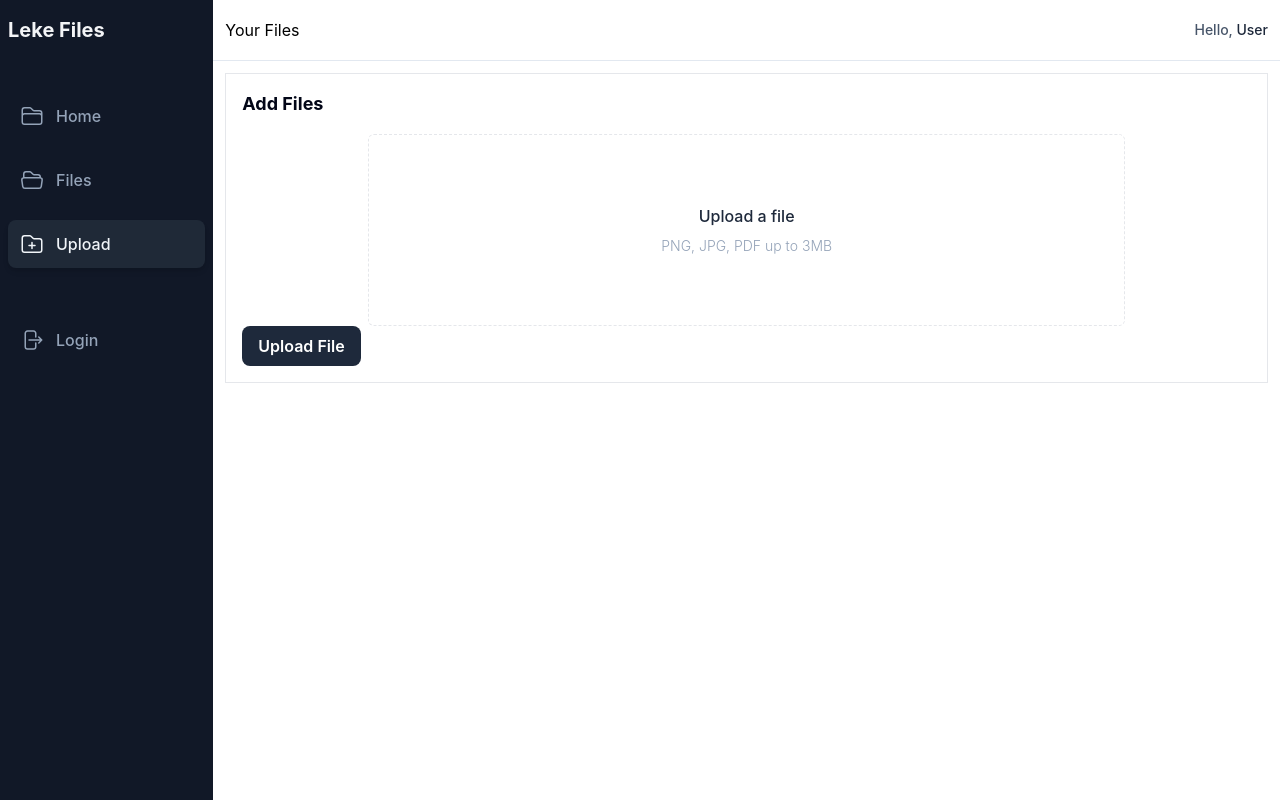
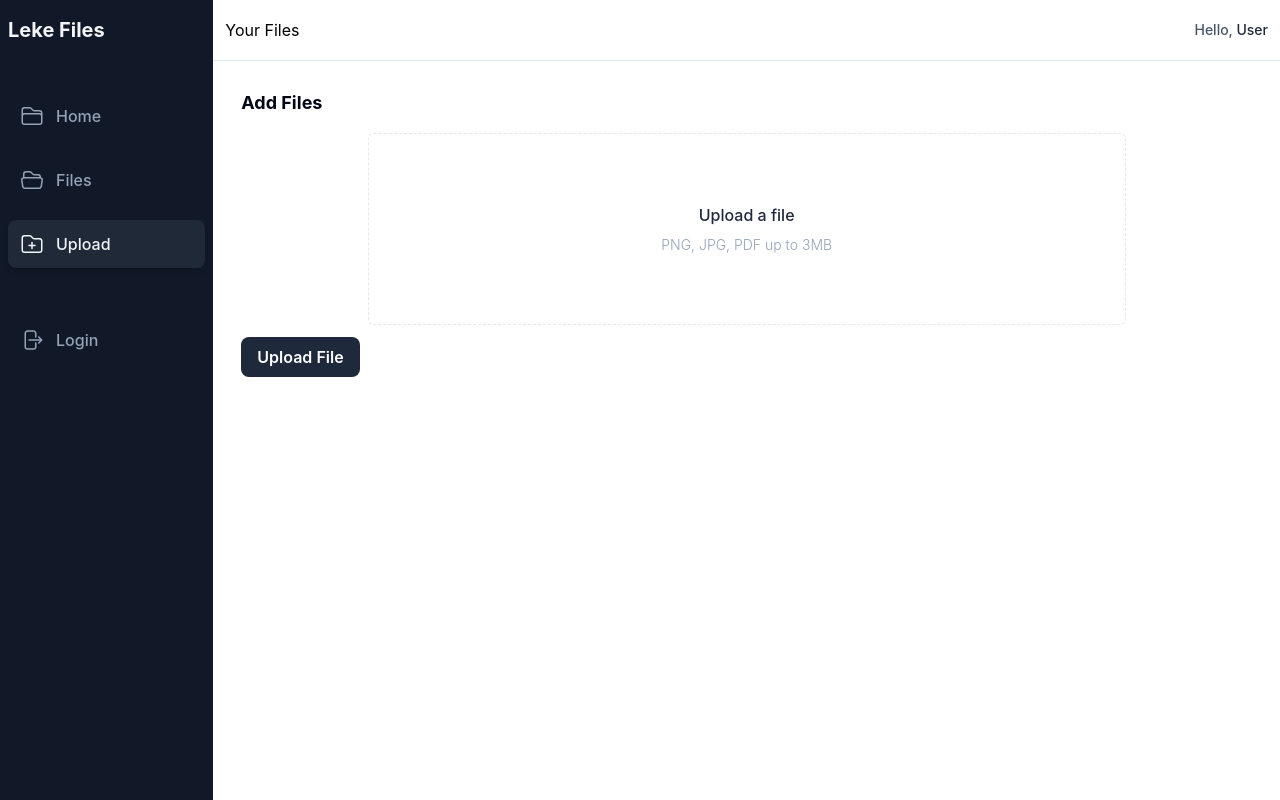
Before and after one commit to tolu-c/redesigned-octo-chainsaw, a React (Create React App) app in the folder files/: page /upload in a window 1280 px wide. Built offline with nearby package versions, Linux system fonts and the light colour scheme.

Commit message:
fix: upload file style fixes

```diff
--- /dev/null
+++ b/files/src/components/LoginPage.tsx
@@ -0,0 +1,5 @@
+import React from "react";
+
+export const LoginPage = () => {
+  return <div className="p-4">LoginPage</div>;
+};
--- a/files/src/components/UI/Form/Button.tsx
+++ b/files/src/components/UI/Form/Button.tsx
@@ -6,7 +6,7 @@ export const Button: FC<ButtonProps> = ({ title, type, onClick }) => {
     <button
       type={type}
       onClick={onClick}
-      className="text-base font-semibold text-white bg-slate-800 hover:bg-slate-950 p-2 px-4 rounded-lg"
+      className="text-base font-semibold text-white bg-slate-800 hover:bg-slate-950 p-2 px-4 rounded-lg w-max"
     >
       {title}
     </button>
--- a/files/src/components/UploadPage.tsx
+++ b/files/src/components/UploadPage.tsx
@@ -25,9 +25,12 @@ export const UploadPage = () => {
   };
 
   return (
-    <div className="border p-4 flex flex-col gap-4 justify-start font-inter">
+    <div className="p-4 flex flex-col gap-4 justify-start font-inter">
       <h2 className="text-lg font-bold text-slate-950">Add Files</h2>
-      <form className="w-full" onSubmit={handleUpload}>
+      <form
+        className="w-full flex flex-col justify-start gap-3"
+        onSubmit={handleUpload}
+      >
         <div className="w-5/6 md:w-3/4 mx-auto">
           <label
             htmlFor="upload"
--- a/files/src/pages/Login.tsx
+++ b/files/src/pages/Login.tsx
@@ -1,5 +1,7 @@
+import { LoginPage } from "../components/LoginPage";
+
 const Login = () => {
-  return <div>Login</div>;
+  return <LoginPage />;
 };
 
 export default Login;
```
